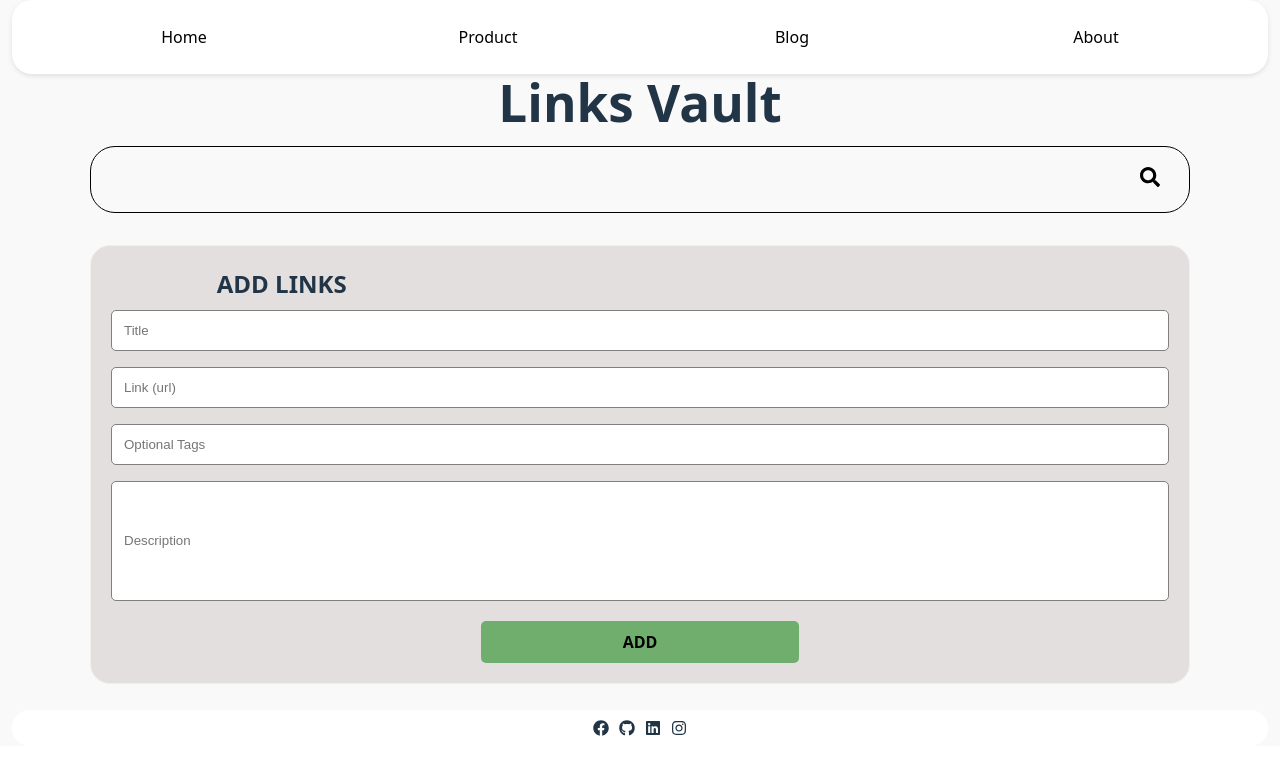
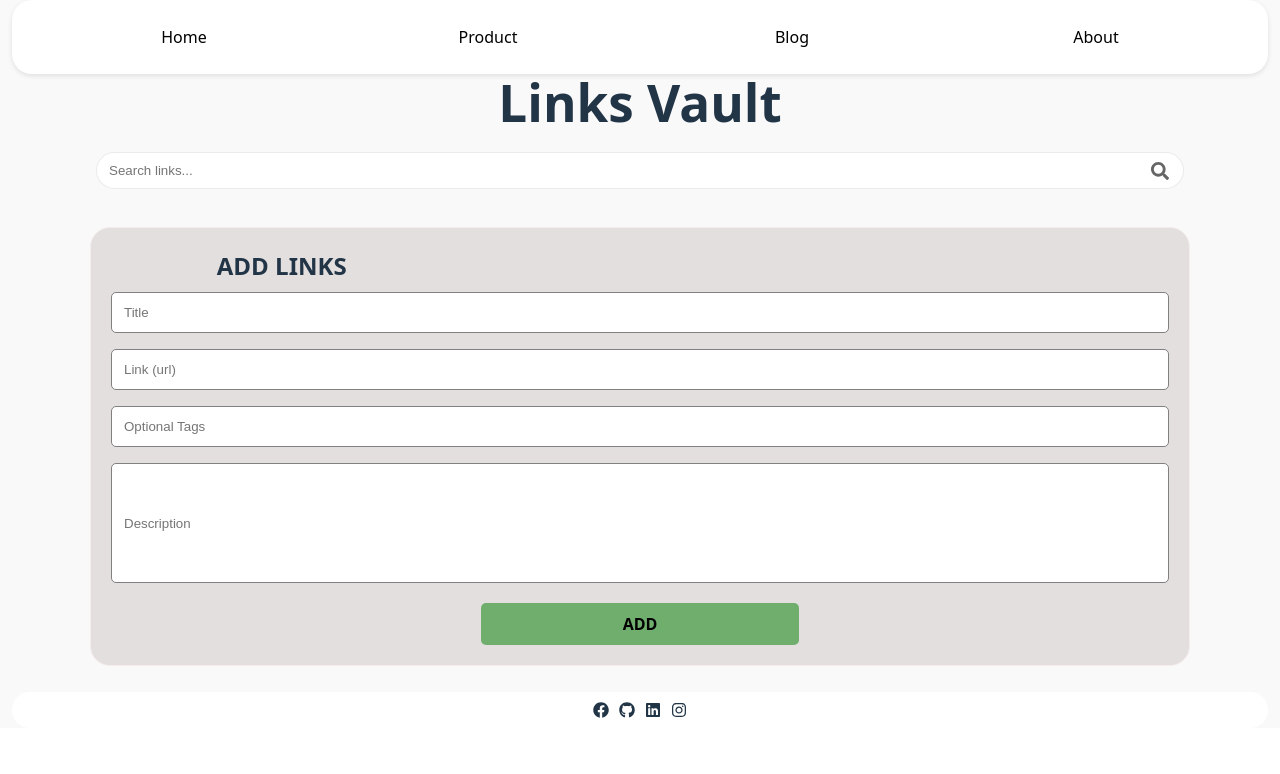
Before and after one commit to Shantela21/react-ts-task-2, a React (Vite) app: page / in a window 1280 px wide. Shown: the top 774 px of the page. Built offline with nearby package versions, Linux system fonts and the light colour scheme.

Commit message:
restyled the search bar

```diff
--- a/src/App.css
+++ b/src/App.css
@@ -67,7 +67,8 @@ body {
 .search-container {
   width: 100%;
   max-width: 1100px;
-  border: 1px solid black;
+  border: none;
+  background: transparent;
   border-radius: 25px;
   align-items: center;
   overflow: hidden;
@@ -75,21 +76,73 @@ body {
   flex-direction: row;
   justify-content: space-between;
   margin: 16px auto;
-  padding: 10px;
+  padding: 6px;
+  position: relative;
 }
 
 .search-container input {
   display: flex;
   align-items: center;
   width: 100%;
-  /* height: 6vh; */
+  padding: 10px 12px;
   border-radius: 20px;
-  background-color: transparent;
+  background-color: #ffffff;
+  color: #111;
+  border: 1px solid rgba(0,0,0,0.08);
 }
 
-#search-bar {
-  width: 90%;
+.search-input {
+  width: 100%;
   outline: none;
+  padding: 10px 44px 10px 12px; /* space for icon on the right */
+  background: #fff;
+  border-radius: 20px;
+}
+
+#search-bar:focus {
+  box-shadow: 0 0 0 4px rgba(112,174,110,0.18);
+}
+
+.search-icon-btn{
+  padding: 8px;
+  min-width: 44px;
+  display:flex;
+  align-items:center;
+  justify-content:center;
+}
+
+.search-icon{
+  color: #666;
+  width: 36px;
+  height: 36px;
+  display:flex;
+  align-items:center;
+  justify-content:center;
+  position: absolute;
+  right: 12px;
+  top: 50%;
+  transform: translateY(-50%);
+  background: transparent;
+  border: none;
+  padding: 0;
+  cursor: pointer;
+}
+
+.search-icon:focus{
+  outline: 2px solid rgba(112,174,110,0.22);
+  border-radius: 6px;
+}
+
+/* Field error styling */
+.field-error {
+  color: #c2410c;
+  margin-top: 6px;
+  font-size: 0.95rem;
+}
+
+.link[aria-invalid="true"] {
+  border: 1px solid #c2410c;
+  box-shadow: 0 0 0 4px rgba(194, 65, 12, 0.08);
 }
 
 .form {
--- a/src/App.tsx
+++ b/src/App.tsx
@@ -20,8 +20,10 @@ function App() {
         <div className="hero-section">
           <SearchBar
             searchValue={searchInput}
-            onSearchChange={setSearchInput}
-            onSearch={() => setQuery(searchInput.trim())}
+            onSearchChange={(val) => {
+              setSearchInput(val);
+              setQuery(val.trim());
+            }}
           />
           <Form query={query} />
         </div>
--- a/src/components/Form.tsx
+++ b/src/components/Form.tsx
@@ -9,6 +9,7 @@ export default function Form({ query = "" }: { query?: string }) {
     tags: "",
     description: "",
   });
+  const [linkError, setLinkError] = useState<string | null>(null);
   const [items, setItems] = useState<FormItem[]>([]);
   /* FILTERED ITEMS (preserve original indexes) */
   const q = (query || "").trim().toLowerCase();
@@ -33,15 +34,20 @@ export default function Form({ query = "" }: { query?: string }) {
     const { name, value } = e.target;
     const key = name as keyof FormItem;
     setFormData((prev) => ({ ...prev, [key]: value } as FormItem));
+    if (name === "link") setLinkError(null);
   };
   const handleSubmit = (e: React.FormEvent<HTMLFormElement>) => {
     e.preventDefault();
-    if (!formData.title.trim() || !formData.link.trim()) {
-      alert("Title and Link are required!");
+    if (!formData.title.trim()) {
+      alert("Title is required!");
+      return;
+    }
+    if (!formData.link.trim()) {
+      setLinkError("Link is required");
       return;
     }
     if (!isValidUrl(formData.link.trim())) {
-      alert("Please enter a valid URL (with or without http/https).");
+      setLinkError("Please enter a valid URL (with or without http/https).");
       return;
     }
     if (editIndex !== null) {
@@ -57,6 +63,7 @@ export default function Form({ query = "" }: { query?: string }) {
       Toast("Added successfully");
     }
     setFormData({ title: "", link: "", tags: "", description: "" });
+    setLinkError(null);
   };
   const handleDelete = (index: number) => {
     const confirmed = window.confirm(
@@ -94,7 +101,9 @@ export default function Form({ query = "" }: { query?: string }) {
           placeholder="Link (url)"
           value={formData.link}
           onChange={handleChange}
+          aria-invalid={!!linkError}
         />
+        {linkError && <div className="field-error">{linkError}</div>}
         <br />
         <input
           className="optional-tags"
--- a/src/components/SearchBar.tsx
+++ b/src/components/SearchBar.tsx
@@ -3,35 +3,34 @@ import { FaSearch } from "react-icons/fa";
 type SearchBarProps = {
   searchValue: string;
   onSearchChange: (val: string) => void;
-  onSearch: () => void;
 };
-export default function SearchBar({
-  searchValue,
-  onSearchChange,
-  onSearch,
-}: SearchBarProps) {
+export default function SearchBar({ searchValue, onSearchChange }: SearchBarProps) {
+  const inputRef = React.useRef<HTMLInputElement | null>(null);
+  const handleIconClick = () => {
+    inputRef.current?.focus();
+  };
   return (
     <div>
-      <form
-        className="search-container"
-        style={{}}
-        onSubmit={(e) => {
-          e.preventDefault();
-          onSearch();
-        }}
-      >
+      <div className="search-container">
         <input
+          ref={inputRef}
           type="text"
-          alt="search"
           id="search-bar"
-          style={{ border: "none" }}
+          className="search-input"
+          placeholder="Search links..."
+          aria-label="Search links"
           value={searchValue}
           onChange={(e) => onSearchChange(e.target.value)}
         />
-        <button type="submit" className="search-icon-btn">
-          <FaSearch size="20px"  />
+        <button
+          type="button"
+          className="search-icon"
+          aria-label="Focus search input"
+          onClick={handleIconClick}
+        >
+          <FaSearch size={18} />
         </button>
-      </form>
+      </div>
     </div>
   );
 }
```
Also changed, not shown: 1 other file (tests, documents, lock files or other folders).
